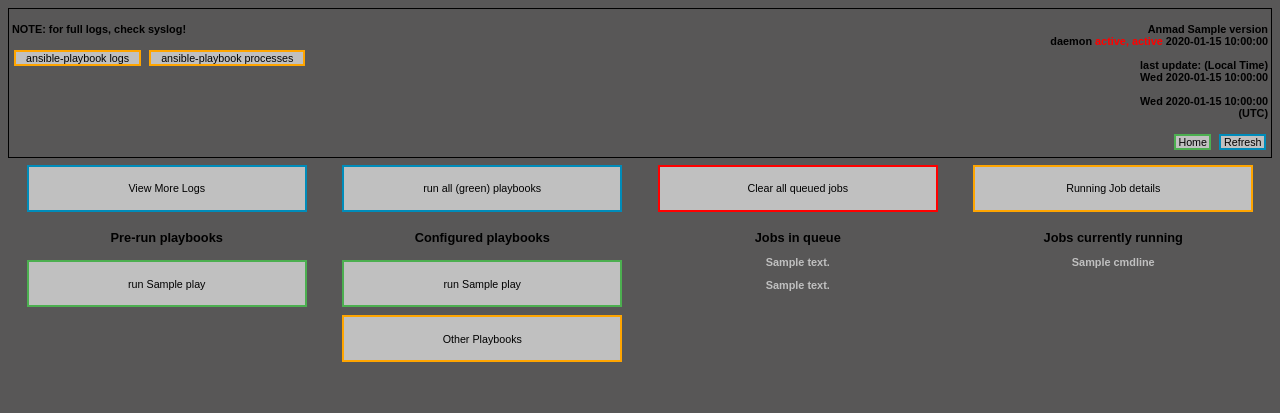
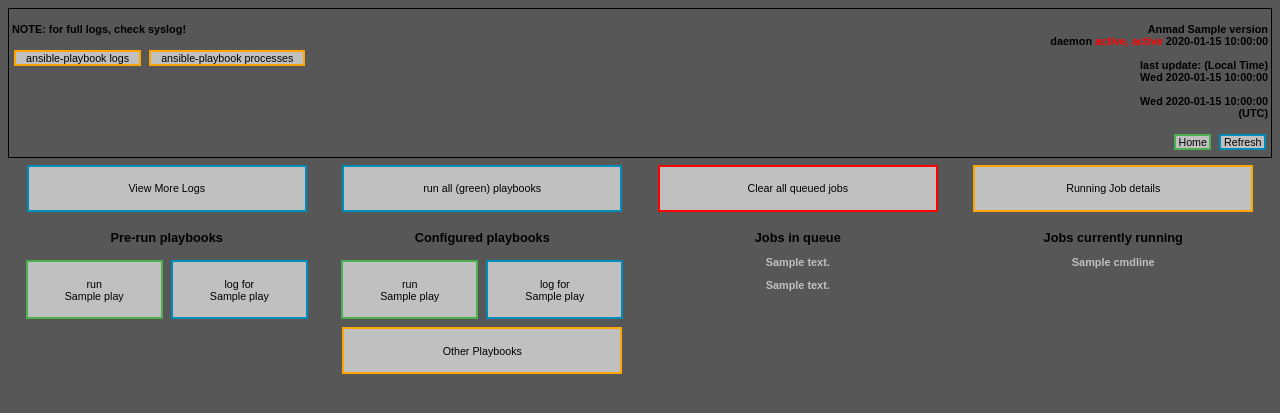
Before and after one commit to jefg60/anmad, a Python web app: template anmad/interface/templates/main.html in a window 1280 px wide. Shown: the top 413 px of the page. Run offline with Jinja, Linux system fonts and the light colour scheme; the template is opened without the code that fills it: most values are stand-ins (such as "Sample title", 1, 10 or a date in 2020); some libraries are stand-ins or nearby versions.

Commit message:
log buttons on main page

```diff
--- a/anmad/interface/templates/main.html
+++ b/anmad/interface/templates/main.html
@@ -29,27 +29,31 @@
 	<h2>Pre-run playbooks</h2>
 
 	{% for play in prerun %}
-	<button class="button greenbutton" onclick="self.location.href='/playbooks/{{ play }}'">
-	run {{ play }}
+	<button class="button greenbutton", style="width:44%", onclick="self.location.href='/playbooks/{{ play }}'">
+	  run </br>{{ play }}
+	</button>
+	<button class="button bluebutton", style="width:44%", onclick="self.location.href='/ansiblelog?play={{ play }}.log'">
+	  log for </br>{{ play }}
 	</button>
 	<br />
 	{% endfor %}
-
       </td>
 
       <td style="width:20%; text-align:center; vertical-align:top;">
 	<h2>Configured playbooks</h2>
 
 	{% for play in playbooks %}
-	<button class="button greenbutton" onclick="self.location.href='/playbooks/{{ play }}'">
-	run {{ play }}
+	<button class="button greenbutton", style="width:44%", onclick="self.location.href='/playbooks/{{ play }}'">
+	  run </br>{{ play }}
+	</button>
+	<button class="button bluebutton", style="width:44%", onclick="self.location.href='/ansiblelog?play={{ play }}.log'">
+	  log for </br>{{ play }}
 	</button>
 	<br />
 	{% endfor %}
 	<button class="button orangebutton" onclick="self.location.href='/otherplays'">
 	Other Playbooks
 	</button>
-
       </td>
 
       <td style="width:20%; text-align:center; vertical-align:top;">
```
